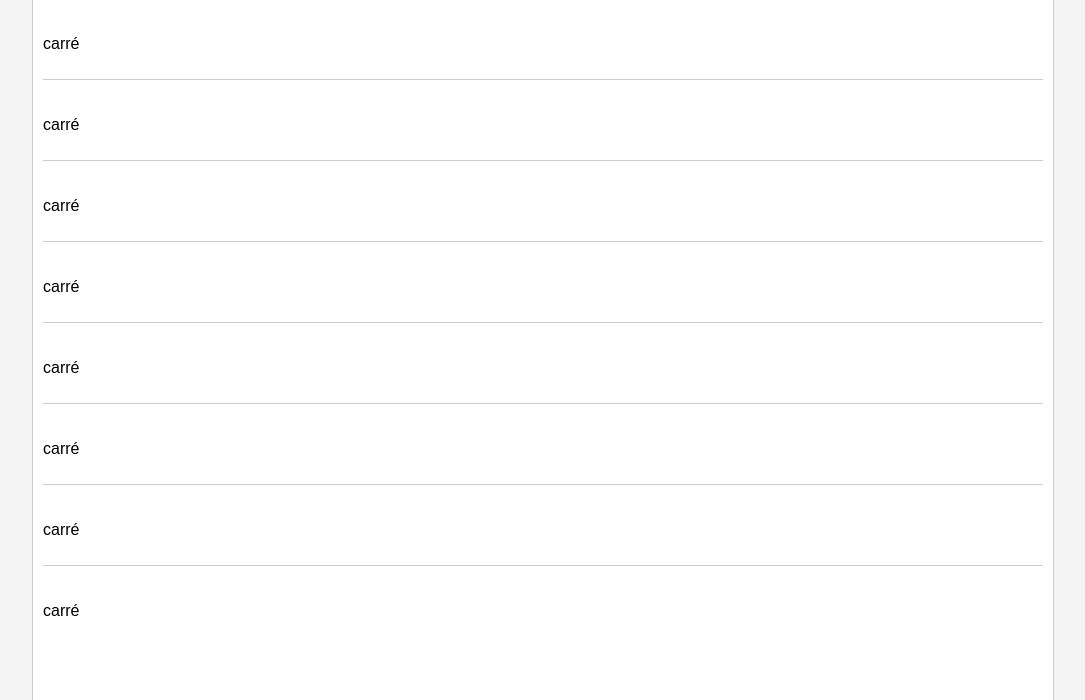
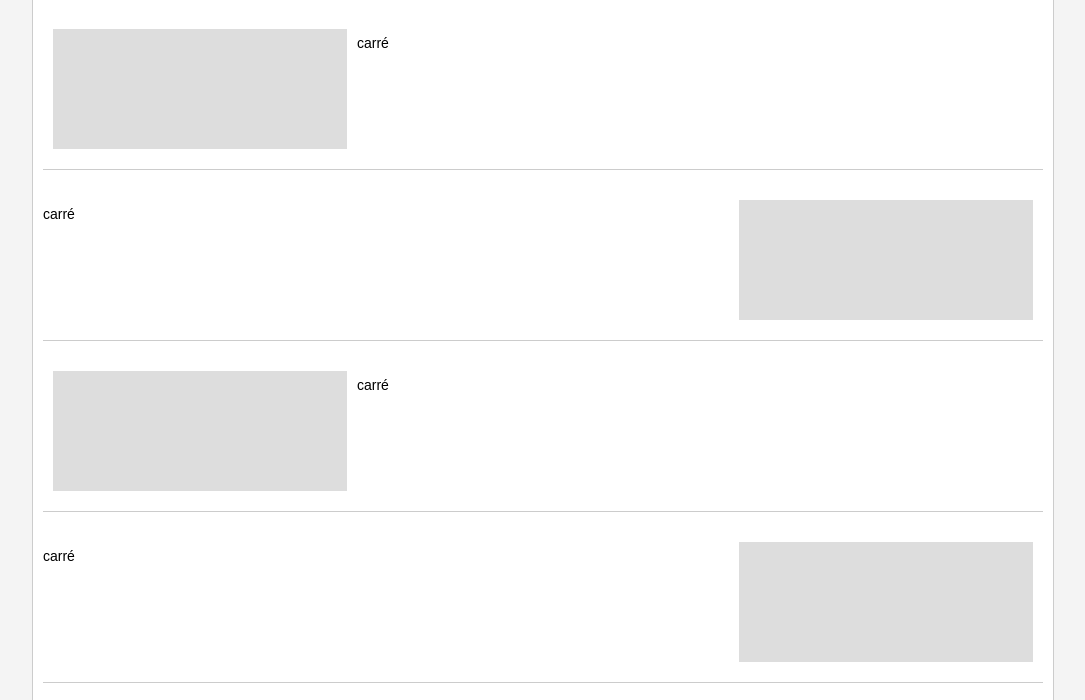
Before and after one commit to KylianBidault/Nouveau_dossier_-2-, a plain HTML site: page Site epoque.html in a window 1280 px wide. Shown: the part 92-792 px from the top of the page, without its empty margins (97-1182 px from the left). Drawn offline with Linux system fonts and the light colour scheme.

Commit message:
base de la page

```diff
--- a/style.css
+++ b/style.css
@@ -24,3 +24,26 @@ body {
 .article:last-child {
     border-bottom: none;
 }
+.image {
+    width: 30%;
+    background-color: #ddd;
+    height: 120px;
+    margin: 10px;
+}
+
+.image2 {
+  width: 30%;
+  background-color: #ddd;
+  height: 120px;
+  margin: 10px;
+  justify-content: right;
+}
+
+
+.text {
+    width: 70%;
+    font-size: 14px;
+
+    text-align: left;
+    line-height: 1.5;
+}
```
